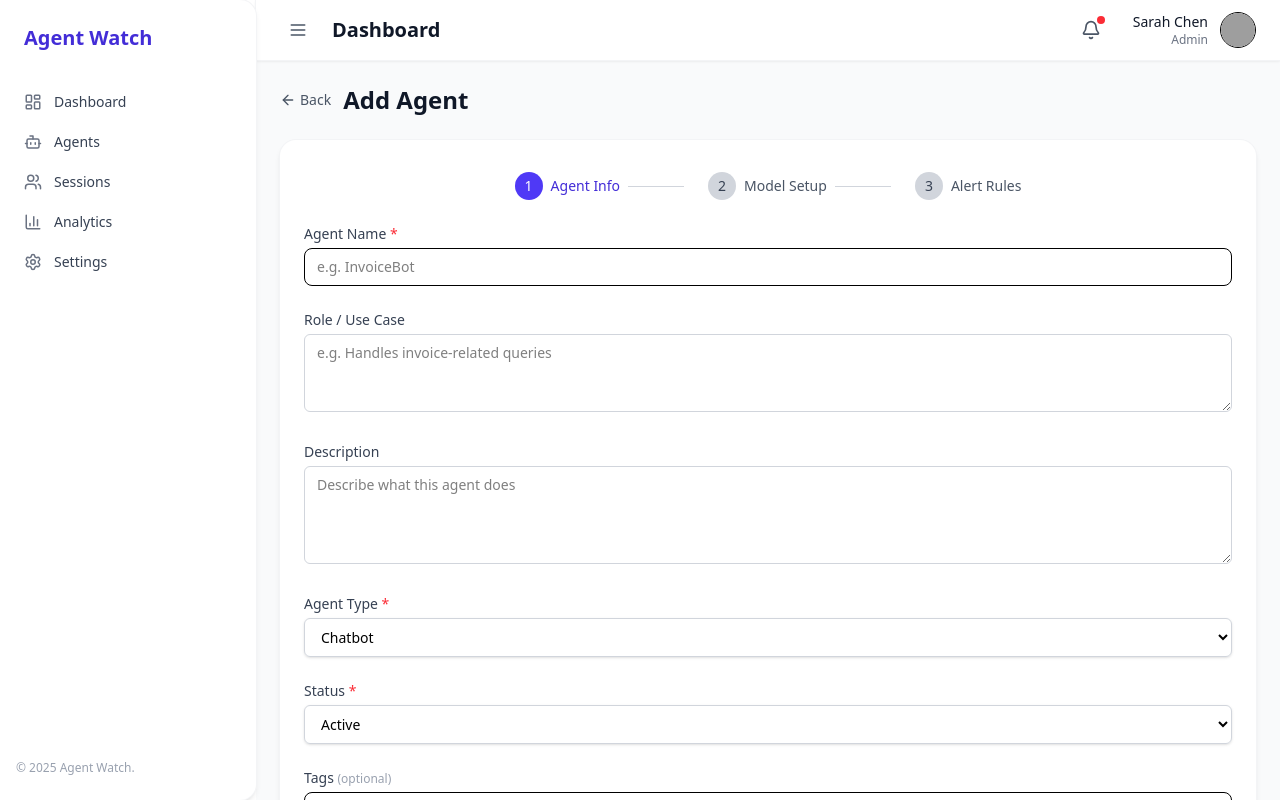
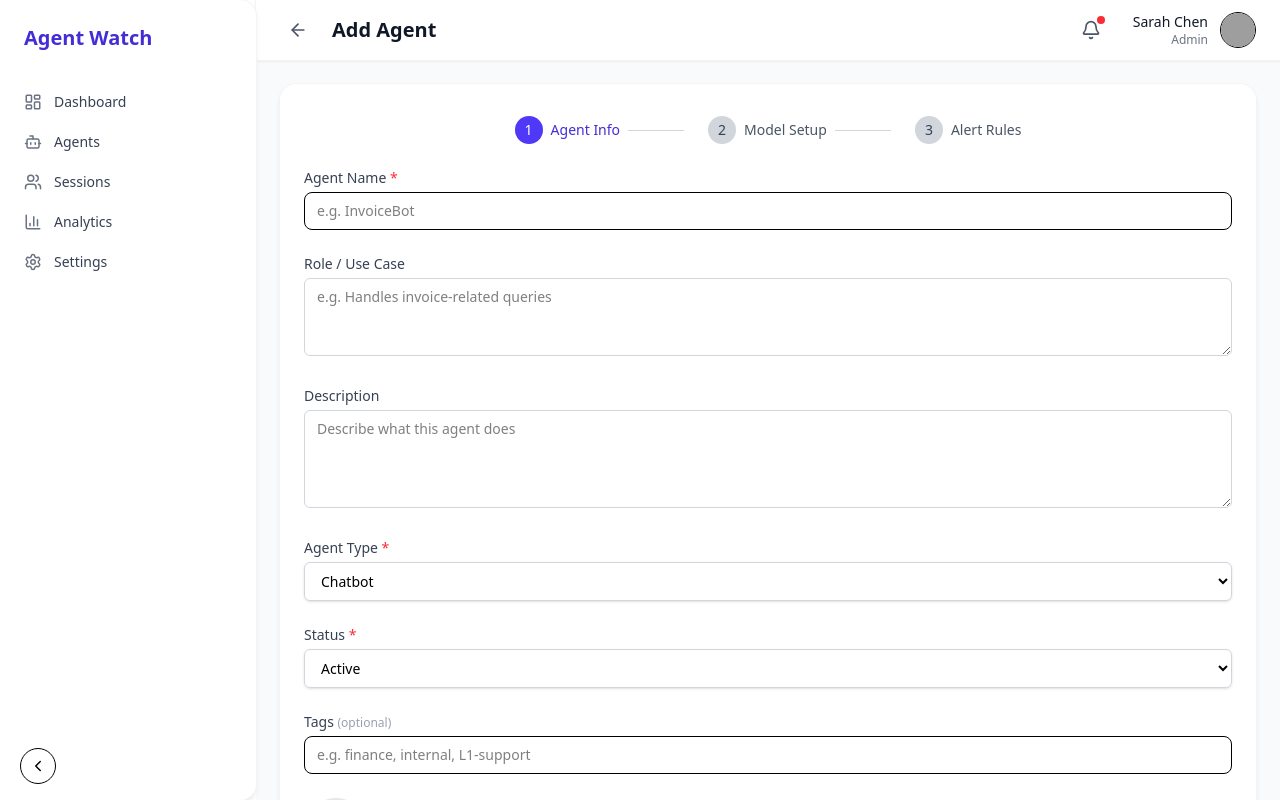
Before and after one commit to Tech-Visionary-11/Tavrix-insights, a React (Vite) app in the folder agent-watch-fe/: page /agents/add in a window 1280 px wide. Built offline with nearby package versions, Linux system fonts and the light colour scheme; grey boxes are pictures that could not be loaded.

Commit message:
sidebar toggle changes

```diff
--- a/agent-watch-fe/src/Routes.tsx
+++ b/agent-watch-fe/src/Routes.tsx
@@ -14,22 +14,27 @@ export const router = createBrowserRouter([
   {
     path: "/dashboard",
     element: <Dashboard />,
+    handle: { name: "Dashboard", isParent: true },
   },
   {
     path: "/agents",
     element: <Agents />,
+    handle: { name: "Agents", isParent: true },
   },
   {
     path: "/agents/add",
-    element: <AddAgentPage />, // <-- Add this route
+    element: <AddAgentPage />,
+    handle: { name: "Add Agent", isParent: false },
   },
-    {
+  {
     path: "/agents/edit/:id",
-    element: <EditAgentPage/>, // <-- Add this route
+    element: <EditAgentPage />,
+    handle: { name: "Edit Agent", isParent: false },
   },
-     {
+  {
     path: "/agents/view/:id",
-    element: <ViewAgentPage/>, // <-- Add this route
+    element: <ViewAgentPage />,
+    handle: { name: "View Agent", isParent: false },
   },
   {
     path: "*",
--- a/agent-watch-fe/src/libs/components/layout/sidebar/SideBar.tsx
+++ b/agent-watch-fe/src/libs/components/layout/sidebar/SideBar.tsx
@@ -6,6 +6,8 @@ import {
   Users,
   X,
   Menu,
+  ChevronLeft,
+  ChevronRight,
 } from "lucide-react";
 import { Link, useLocation } from "react-router-dom";
 import { useSidebar } from "./UseSidebar";
@@ -19,9 +21,8 @@ const navItems = [
 ];
 
 export function Sidebar() {
-  const { isOpen, collapsed, toggleMobile, closeMobile } = useSidebar();
+  const { isOpen, collapsed, toggleMobile, toggleCollapse, closeMobile } = useSidebar();
   const { pathname } = useLocation();
-console.log(collapsed);
 
   /* mobile overlay */
   const Overlay = (
@@ -55,10 +56,10 @@ console.log(collapsed);
           </button>
         </div>
 
-        {/* Brand (desktop) */}
+        {/* Brand & Collapse Toggle (desktop) */}
         <div
           className={`hidden md:flex items-center px-6 pt-6 pb-8 ${
-            collapsed ? "justify-center" : ""
+            collapsed ? "justify-center" : "justify-between"
           }`}
         >
           {collapsed ? (
@@ -66,7 +67,7 @@ console.log(collapsed);
           ) : (
             <span className="text-xl font-bold text-indigo-700">Agent Watch</span>
           )}
-        </div>
+       </div>
 
         {/* Navigation */}
         <nav className="flex-1 space-y-1 px-2">
@@ -97,21 +98,26 @@ console.log(collapsed);
             );
           })}
         </nav>
+ {/* Collapse Button - neatly at bottom */}
 
-        {/* Footer */}
-        {!collapsed && (
-          <footer className="mt-auto px-4 py-6 text-xs text-gray-400">
-            © 2025 Agent Watch.
-          </footer>
-        )}
+<div className="hidden md:flex justify-start py-4 ms-5  mt-auto">
+  <button
+    onClick={toggleCollapse}
+    className="p-2 rounded-full border hover:bg-gray-100 transition"
+    aria-label={collapsed ? "Expand sidebar" : "Collapse sidebar"}
+  >
+    {collapsed ? <ChevronRight size={18} /> : <ChevronLeft size={18} />}
+  </button>
+</div>
       </aside>
 
-      {/* Mobile toggle button (moved outside so it's always visible) */}
+      {/* Mobile toggle button (only on mobile, outside sidebar) */}
       <button
         onClick={toggleMobile}
         className="md:hidden fixed top-4 left-4 z-50 bg-white p-2 rounded-md shadow"
+        aria-label="Open sidebar"
       >
-        <Menu  size={20} />
+        <Menu size={20} />
       </button>
     </>
   );
--- a/agent-watch-fe/src/libs/components/layout/topbar/TopBar.tsx
+++ b/agent-watch-fe/src/libs/components/layout/topbar/TopBar.tsx
@@ -1,29 +1,58 @@
-import { Bell, Menu } from "lucide-react";
+import { Bell, ArrowLeft } from "lucide-react";
 import { useState } from "react";
-import { useSidebar } from "../sidebar/UseSidebar";
+import {  useNavigate, useMatches } from "react-router-dom";
+
+type RouteHandle = {
+  name?: string;
+  isParent?: boolean;
+};
 
 export function Topbar() {
   const [hasNotifications] = useState(true);
-  const { toggleMobile, toggleCollapse } = useSidebar(); // new
+  const navigate = useNavigate();
+  const matches = useMatches();
+
+  // Get current page info from router matches
+  const getCurrentPageInfo = () => {
+    // Get the last match (current route)
+    const currentMatch = matches[matches.length - 1] as { handle?: RouteHandle };
+
+    if (currentMatch?.handle) {
+      return {
+        name: currentMatch.handle?.name,
+        isParent: currentMatch.handle?.isParent
+      };
+    }
+
+    // Fallback for routes without handle
+    return { name: 'Dashboard', isParent: true };
+  };
+
+  const handleBackClick = () => {
+    navigate(-1); // Go back to previous page
+  };
+
+  const currentPageInfo = getCurrentPageInfo();
 
   return (
     <header className="sticky top-0 z-20 flex items-center justify-between bg-white/90 backdrop-blur px-4 sm:px-6 py-3 shadow-sm ring-1 ring-gray-100">
       {/* Left section */}
       <div className="flex items-center gap-4">
-        {/* SAME button for both mobile & desktop */}
-        <button
-          onClick={() => {
-            // small screens => open/close drawer
-            // md+ screens   => collapse/expand sidebar
-            if (window.innerWidth < 768) toggleMobile();
-            else toggleCollapse();
-          }}
-          className="p-2 rounded-md hover:bg-gray-100 transition"
-        >
-          <Menu className="w-5 h-5 text-gray-600" />
-        </button>
 
-        <h1 className="text-xl font-semibold text-gray-900">Dashboard</h1>
+        {/* Back button (only shown for child routes) */}
+        {!currentPageInfo.isParent && (
+          <button
+            onClick={handleBackClick}
+            className="p-2 rounded-md hover:bg-gray-100 transition"
+          >
+            <ArrowLeft className="w-5 h-5 text-gray-600" />
+          </button>
+        )}
+
+        {/* Dynamic page name */}
+        <h1 className="text-xl font-semibold text-gray-900">
+          {currentPageInfo.name}
+        </h1>
       </div>
 
       {/* Right Section */}
--- a/agent-watch-fe/src/pages/agents/AddAgent.tsx
+++ b/agent-watch-fe/src/pages/agents/AddAgent.tsx
@@ -2,8 +2,6 @@
 import { useNavigate } from "react-router-dom";
 import AppLayout from "../../libs/components/layout/app-layout/AppLayout";
 import { AgentForm } from "./AgentForm";
-import { Button } from "../../libs/components/ui/button/Button";
-import { ArrowLeft } from "lucide-react";
 
 export default function AddAgentPage() {
   const navigate = useNavigate();
@@ -16,19 +14,7 @@ export default function AddAgentPage() {
 
   return (
     <AppLayout>
-     <div className="flex items-center justify-between mb-6">
-  <div className="flex items-center gap-3">
-    <Button
-      variant="ghost"
-      onClick={() => navigate("/agents")}
-      className="h-auto p-0 text-sm text-gray-600 hover:text-gray-800"
-    >
-      <ArrowLeft className="w-4 h-4 mr-1" />
-      Back
-    </Button>
-    <h1 className="text-2xl font-semibold text-gray-900">Add Agent</h1>
-  </div>
-</div>
+
 
       <AgentForm onSubmit={handleCreate} />
     </AppLayout>
```
